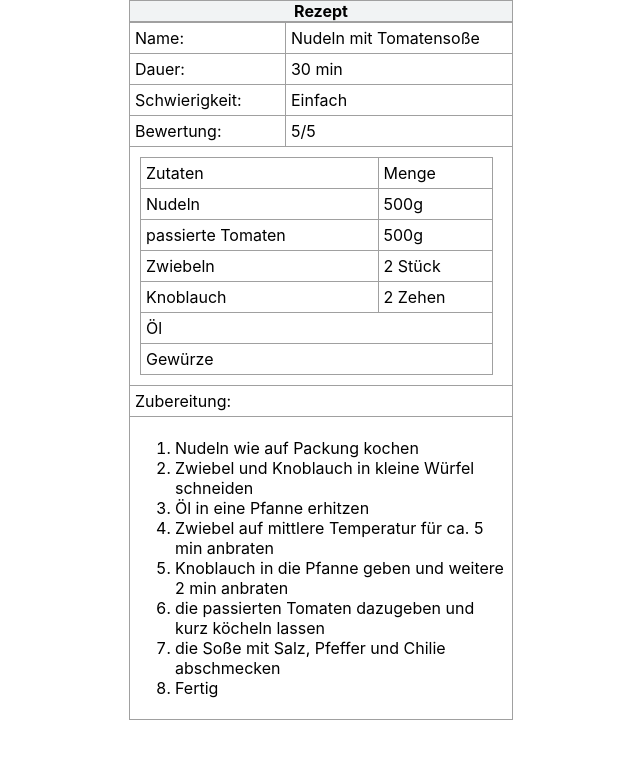
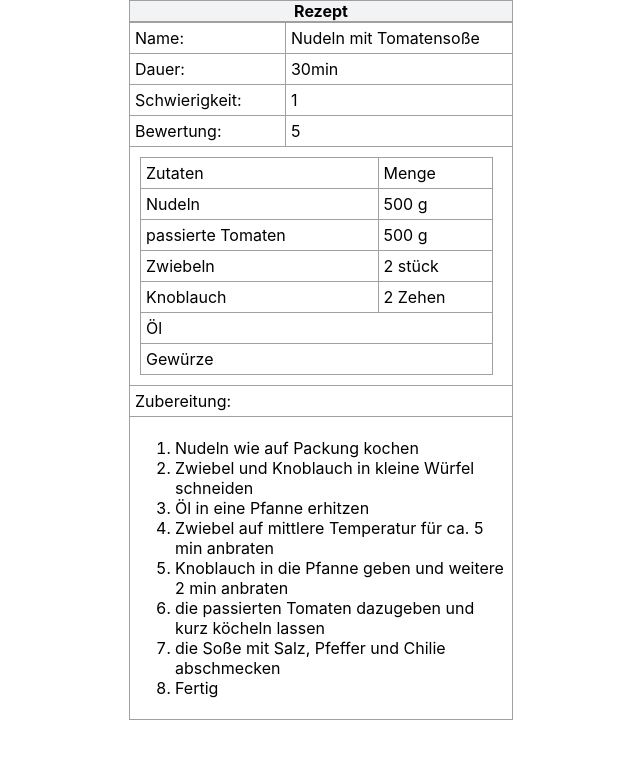
Before and after one commit to lucasm98/REZ, a React (Create React App) app: page / in a window 1280 px wide. Shown: the top 758 px of the page, without its empty margins (319-959 px from the left). Built offline with nearby package versions, Linux system fonts and the light colour scheme.

Commit message:
added RecipeView, Reacipe and Ingredient

```diff
--- a/src/App.tsx
+++ b/src/App.tsx
@@ -1,12 +1,12 @@
 import React from 'react';
 import './App.css';
 
-import Recipe from "./Recipe";
+import RecipeView from "./Recipe.View";
 
 function App() {
   return (
     <div className="App">
-      <Recipe />
+      <RecipeView />
     </div>
   );
 }
--- /dev/null
+++ b/src/Ingredient.tsx
@@ -0,0 +1,7 @@
+export class Ingredient{
+  constructor(
+    public name: string,
+    public amount?: number,
+    public unit? : string
+  ) {}
+}
--- /dev/null
+++ b/src/Recipe.View.tsx
@@ -0,0 +1,75 @@
+import React from "react";
+import './Recipe.css';
+
+import Recipe from "./Recipe";
+import {Ingredient} from "./Ingredient";
+
+
+export default function RecipeView () {
+  const recipe = new Recipe(
+    "Nudeln mit Tomatensoße",
+    30,
+    1,
+    5,
+    [
+      new Ingredient("Nudeln",500,"g"),
+      new Ingredient("passierte Tomaten",500,"g"),
+      new Ingredient("Zwiebeln",2,"stück"),
+      new Ingredient("Knoblauch",2,"Zehen"),
+      new Ingredient("Öl"),
+      new Ingredient("Gewürze"),
+    ],
+    [
+      "Nudeln wie auf Packung kochen",
+      "Zwiebel und Knoblauch in kleine Würfel schneiden",
+      "Öl in eine Pfanne erhitzen",
+      "Zwiebel auf mittlere Temperatur für ca. 5 min anbraten",
+      "Knoblauch in die Pfanne geben und weitere 2 min anbraten",
+      "die passierten Tomaten dazugeben und kurz köcheln lassen",
+      "die Soße mit Salz, Pfeffer und Chilie abschmecken",
+      "Fertig"
+    ]
+  );
+
+  return (
+    <div className="Recipe">
+      <table>
+        <caption>Rezept</caption>
+        <tbody>
+        <tr><td>Name: </td><td>{recipe.name}</td></tr>
+        <tr><td>Dauer: </td><td>{recipe.time}min</td></tr>
+        <tr><td>Schwierigkeit: </td><td>{recipe.level}</td></tr>
+        <tr><td>Bewertung: </td><td>{recipe.rating}</td></tr>
+        <tr><td colSpan={2}>
+          <table className="ingredients">
+            <thead><tr><td>Zutaten</td><td>Menge</td></tr></thead>
+            <tbody>
+              {Object.keys(recipe.ingredients).map(index => {
+                const ingredient = recipe.ingredients.at(parseInt(index));
+                const colSpan:number = ingredient!.amount ? 1: 2;
+                console.log(colSpan);
+                return (
+                  <tr key={index}>
+                    <td colSpan={colSpan}>{ingredient!.name}</td>
+                    {colSpan===1 && <td>{ingredient?.amount} {ingredient?.unit}</td>}
+                  </tr>
+                );
+              })}
+            </tbody>
+          </table>
+        </td></tr>
+        <tr><td colSpan={2}>Zubereitung:</td></tr>
+        <tr><td colSpan={2} >
+          <ol>
+            {Object.keys(recipe.preparation).map(index => {
+              const step = recipe.preparation[parseInt(index)];
+              return <li key={index}>{step}</li>
+            })}
+          </ol>
+        </td></tr>
+        </tbody>
+      </table>
+
+    </div>
+  );
+}
--- a/src/Recipe.tsx
+++ b/src/Recipe.tsx
@@ -1,45 +1,20 @@
-import React from "react";
-import './Recipe.css';
+import {Ingredient} from "./Ingredient";
 
-export default function Recipe () {
-  return (
-    <div className="Recipe">
-      <table>
-        <caption>Rezept</caption>
-        <tbody>
-          <tr><td>Name: </td><td>Nudeln mit Tomatensoße</td></tr>
-          <tr><td>Dauer: </td><td>30 min</td></tr>
-          <tr><td>Schwierigkeit: </td><td>Einfach</td></tr>
-          <tr><td>Bewertung: </td><td>5/5</td></tr>
-          <tr><td colSpan={2}>
-            <table className="ingredients">
-              <thead><tr><td>Zutaten</td><td>Menge</td></tr></thead>
-              <tbody>
-                <tr><td>Nudeln</td><td>500g</td></tr>
-                <tr><td>passierte Tomaten</td><td>500g</td></tr>
-                <tr><td>Zwiebeln</td><td>2 Stück</td></tr>
-                <tr><td>Knoblauch</td><td>2 Zehen</td></tr>
-                <tr><td colSpan={2}>Öl</td></tr>
-                <tr><td colSpan={2}>Gewürze</td></tr>
-              </tbody>
-            </table>
-          </td></tr>
-          <tr><td colSpan={2}>Zubereitung:</td></tr>
-          <tr><td colSpan={2} >
-            <ol>
-              <li>Nudeln wie auf Packung kochen</li>
-              <li>Zwiebel und Knoblauch in kleine Würfel schneiden</li>
-              <li>Öl in eine Pfanne erhitzen</li>
-              <li>Zwiebel auf mittlere Temperatur für ca. 5 min anbraten</li>
-              <li>Knoblauch in die Pfanne geben und weitere 2 min anbraten</li>
-              <li>die passierten Tomaten dazugeben und kurz köcheln lassen</li>
-              <li>die Soße mit Salz, Pfeffer und Chilie abschmecken</li>
-              <li>Fertig</li>
-            </ol>
-          </td></tr>
-        </tbody>
-      </table>
+export default class Recipe{
 
-    </div>
-  );
+  constructor(
+    public name: string,
+    public time: number,
+    public level: number,
+    public rating: number,
+    public ingredients: Ingredient[],
+    public preparation: string[],
+  ) {
+      this.name = name;
+      this.time = time;
+      this.level= level;
+      this.rating = rating;
+      this.ingredients = ingredients;
+      this.preparation = preparation;
+  }
 }
```
